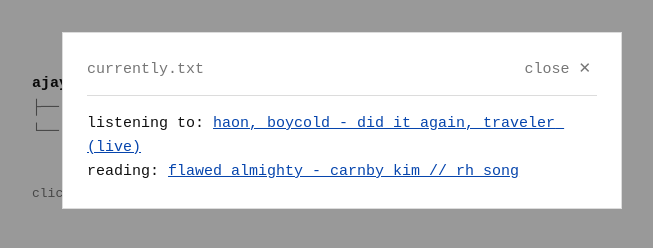
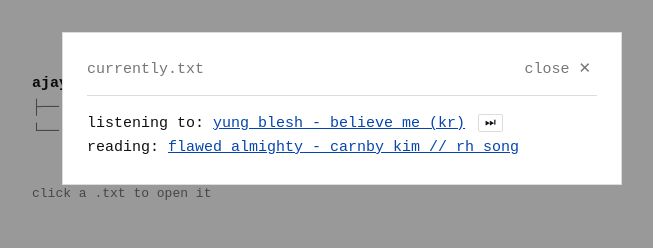
Before and after one commit to ajaydharann/ajaydharann.github.io, a plain HTML site: page index.html in a window 1280 px wide. Both pictures are taken after a click on the link "currently.txt". Shown: the whole page, without its empty margins (298-951 px from the left). Drawn offline with Linux system fonts and the light colour scheme.

Commit message:
currently listening now has multiple options
made currently listening to and playlist where user can go through different song for each langauge

```diff
--- a/index.html
+++ b/index.html
@@ -97,6 +97,23 @@
   }
   .file-body { white-space: pre-wrap; }
   .file-body a { color: var(--link); }
+  .ff-btn {
+    background: none;
+    border: 1px solid var(--line);
+    color: var(--fg);
+    font: inherit;
+    font-size: 12px;
+    line-height: 1;
+    padding: 2px 6px;
+    margin-left: 4px;
+    cursor: pointer;
+    vertical-align: middle;
+    border-radius: 2px;
+  }
+  .ff-btn:hover {
+    border-color: var(--muted);
+    background: rgba(0,0,0,0.06);
+  }
 
   .hint {
     margin-top: 2.5rem;
@@ -128,14 +145,35 @@
 </div>
 
 <script>
-  // Edit this object to change the content behind each file.
+  // Add/edit songs here — the ⏭ button cycles through this list.
+  const playlist = [
+    { title: "yung blesh - believe me (kr)", url: "https://www.youtube.com/watch?v=twVMjG2S8Wk" },
+    { title: "for you and your denial - yellowcard (eng)", url: "https://www.youtube.com/watch?v=3zRy4RCadL8&list=RD3zRy4RCadL8&start_radio=1" },
+    { title: "愛丫愛丫 - wang sulong (cn)", url: "https://www.youtube.com/watch?v=TJqdYS-KRFM" }
+  ];
+  let nowPlayingIndex = 0;
+
+  function renderCurrentlyBody() {
+    const song = playlist[nowPlayingIndex];
+    return `listening to: <a href="${song.url}" target="_blank" rel="noopener">${song.title}</a> <button type="button" id="ff-btn" class="ff-btn" title="next song" aria-label="next song">⏭</button>
+reading: <a href="https://www.webtoons.com/en/supernatural/flawed-almighty/list?title_no=3577" target="_blank" rel="noopener">flawed almighty - carnby kim // rh song</a>`;
+  }
+
+  function attachFFHandler() {
+    const btn = document.getElementById('ff-btn');
+    if (!btn) return;
+    btn.addEventListener('click', (e) => {
+      e.preventDefault();
+      e.stopPropagation();
+      nowPlayingIndex = (nowPlayingIndex + 1) % playlist.length;
+      fileBody.innerHTML = renderCurrentlyBody();
+      attachFFHandler();
+    });
+  }
+
+  // Edit this object to change the content behind each other file.
   // Plain text renders as-is; use <a href="...">link</a> for links.
   const files = {
-    currently: {
-      title: "currently.txt",
-      body: `listening to: <a href="https://www.youtube.com/watch?v=BBcgSItCpRQ&list=RDZEjlls0-4Ag&index=7" target="_blank" rel="noopener">haon, boycold - did it again, traveler (live)</a>
-reading: <a href="https://www.webtoons.com/en/supernatural/flawed-almighty/list?title_no=3577" target="_blank" rel="noopener">flawed almighty - carnby kim // rh song</a>`
-    },
     links: {
       title: "links.txt",
       body: `instagram: <a href="https://www.instagram.com/ajaydharan/" target="_blank" rel="noopener">@ajaydharan</a>
@@ -152,6 +190,15 @@ spotify: <a href="https://open.spotify.com/user/nyqoxmk0wtsxwk6dtxag2ewki?si=3ca
     el.addEventListener('click', (e) => {
       e.preventDefault();
       const key = el.dataset.file;
+
+      if (key === 'currently') {
+        fileTitle.textContent = 'currently.txt';
+        fileBody.innerHTML = renderCurrentlyBody();
+        attachFFHandler();
+        overlay.classList.add('open');
+        return;
+      }
+
       const f = files[key];
       if (!f) return;
       fileTitle.textContent = f.title;
```
